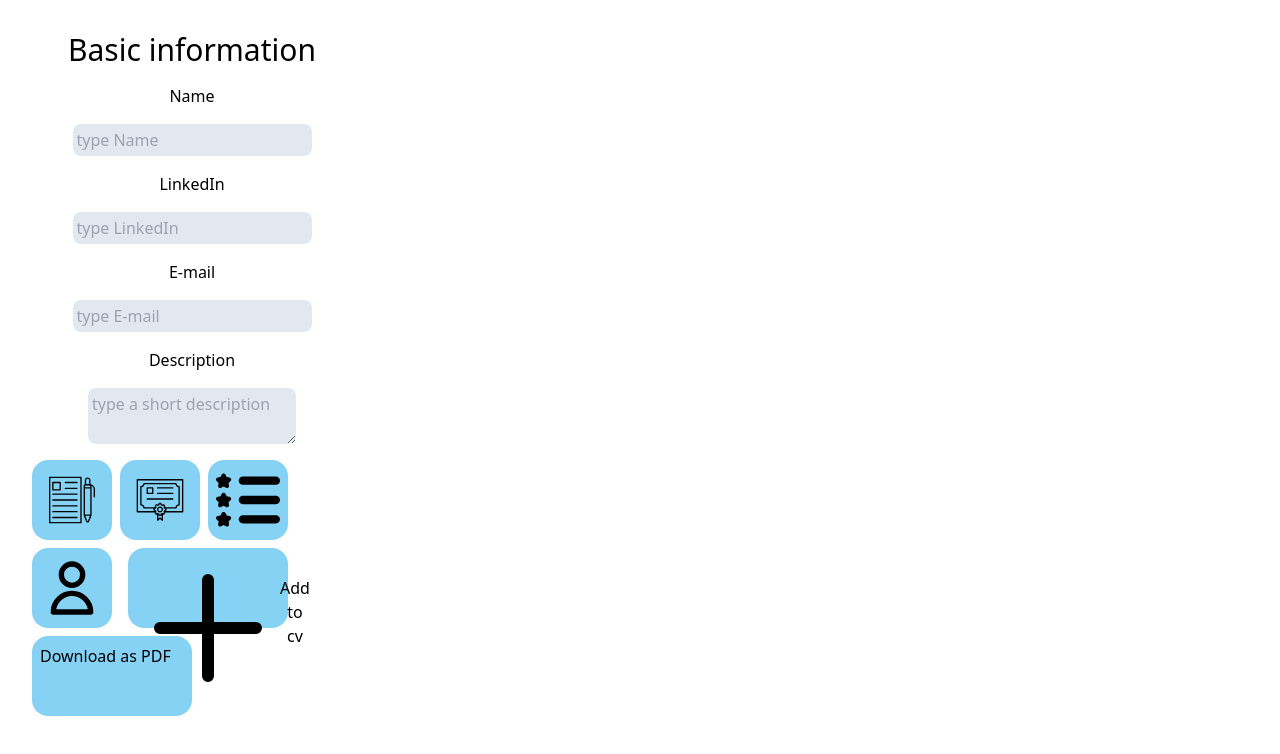
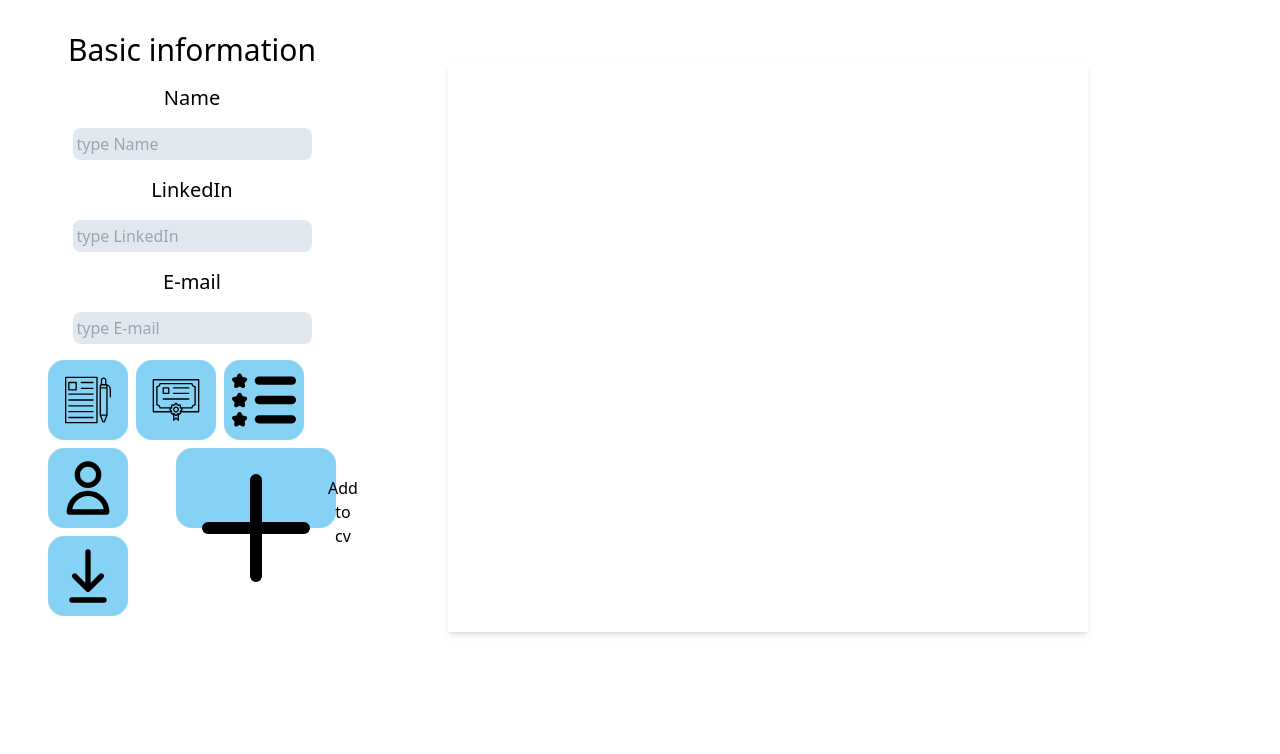
Before and after one commit to Kevyn-lucca/cv-maker, a React (Vite) app: page / in a window 1280 px wide. Shown: the top 754 px of the page. Built offline with nearby package versions, Linux system fonts and the light colour scheme.

Commit message:
projeto finalizado

```diff
--- a/src/AddItem.jsx
+++ b/src/AddItem.jsx
@@ -27,9 +27,11 @@ export function AddItem({
 							<p>{items[1]}</p>
 							<p>{items[2]}</p>
 						</div>
-						<h2 className="font-bold text-2xl underline">About</h2>
 						<p>{items[3]}</p>
-						<button onClick={deleteSection}>Delete Section</button>
+						<button
+							className="w-4 h-4 bg-red-500/50 hover:bg-red-600 rounded-2xl p-2"
+							onClick={deleteSection}
+						></button>
 					</div>
 				);
 				break;
@@ -38,15 +40,18 @@ export function AddItem({
 					<div>
 						<h1 className="font-bold text-2xl underline">Skills</h1>
 						<ul className="list-disc">
-							{items.map((item, index) => (
+							{items.slice(0, -1).map((item, index) => (
 								<li key={index}>{item}</li>
 							))}
 						</ul>
-						<button onClick={deleteSection}>Delete Section</button>
+						<button
+							className="w-4 h-4 bg-red-500/50 hover:bg-red-600 rounded-2xl p-2"
+							onClick={deleteSection}
+						></button>
 					</div>
 				);
 				break;
-			case "Cerificates":
+			case "Certificates":
 				setContent(
 					<div>
 						<h1 className="font-bold text-2xl underline">Certificates</h1>
@@ -55,7 +60,10 @@ export function AddItem({
 								<li key={index}>{item}</li>
 							))}
 						</ul>
-						<button onClick={deleteSection}>Delete Section</button>
+						<button
+							className="w-4 h-4 bg-red-500/50 hover:bg-red-600 rounded-2xl p-2"
+							onClick={deleteSection}
+						></button>
 					</div>
 				);
 				break;
@@ -65,10 +73,15 @@ export function AddItem({
 						<h1 className="text-center font-bold text-4xl underline">
 							{items[0]}
 						</h1>
-						<p className="text-lg">
+						<p className="text-lg text-center">
 							{items[1]}/ {items[2]}
 						</p>
-						<button onClick={deleteSection}>Delete Section</button>
+						<h2 className="font-bold text-2xl underline">About</h2>
+						<p>{items[3]}</p>
+						<button
+							className="w-4 h-4 bg-red-500/50 hover:bg-red-600 rounded-2xl p-2"
+							onClick={deleteSection}
+						></button>
 					</div>
 				);
 		}
--- a/src/Creator.jsx
+++ b/src/Creator.jsx
@@ -2,6 +2,7 @@ import { useState, useRef } from "react";
 import html2canvas from "html2canvas";
 import jsPDF from "jspdf";
 import { AddItem } from "./AddItem";
+import "./animation.css";
 
 function GetInformation() {
 	const [information, setInformation] = useState("Basic information");
@@ -14,6 +15,7 @@ function GetInformation() {
 	const data2Ref = useRef(null);
 	const data3Ref = useRef(null);
 	const data4Ref = useRef(null);
+	const divRef = useRef(null);
 	const itemsRef = useRef(null);
 
 	function DisplayData() {
@@ -21,28 +23,29 @@ function GetInformation() {
 			ProcessedData1: data1Ref.current.value,
 			ProcessedData2: data2Ref.current.value,
 			ProcessedData3: data3Ref.current.value,
-			ProcessedData4: data4Ref.current ? data4Ref.current.value : "",
+			ProcessedData4: data4Ref.current.value,
 			Mode: information,
 		};
 		setItems([...items, newItem]);
 	}
 
 	function handleButtonClick(value) {
-		if (data4Ref.current) {
-			data4Ref.current.style.display = "block";
+		if (divRef.current) {
+			divRef.current.classList.remove("visible");
+			divRef.current.classList.add("hidden");
 		}
-
 		switch (value) {
 			case "Education":
+				if (divRef.current) {
+					divRef.current.classList.remove("hidden");
+					divRef.current.classList.add("visible");
+				}
 				setInformation("Education");
 				setData1("School");
 				setData2("Major");
 				setData3("Date");
 				break;
 			case "Skills":
-				if (data4Ref.current) {
-					data4Ref.current.style.display = "none";
-				}
 				setInformation("Skills");
 				setData1("a major skill");
 				setData2("a major skill");
@@ -55,6 +58,10 @@ function GetInformation() {
 				setData3("a certificate");
 				break;
 			default:
+				if (divRef.current) {
+					divRef.current.classList.remove("hidden");
+					divRef.current.classList.add("visible");
+				}
 				setInformation("Basic information");
 				setData1("Name");
 				setData2("LinkedIn");
@@ -88,7 +95,7 @@ function GetInformation() {
 		<div className="flex">
 			<div className="ml-8 mb-4 flex w-3/12 items-center text-center mt-8 flex-col gap-4">
 				<h3 className="text-3xl m-0">{information}</h3>
-				<p>{data1}</p>
+				<p className=" text-xl"> {data1}</p>
 				<input
 					className="rounded-lg outline-none p-1 bg-slate-200"
 					type="input"
@@ -96,7 +103,7 @@ function GetInformation() {
 					ref={data1Ref}
 					placeholder={`type ${data1}`}
 				/>
-				<p>{data2}</p>
+				<p className=" text-xl"> {data2}</p>
 				<input
 					className="rounded-lg outline-none p-1 bg-slate-200"
 					type="input"
@@ -104,7 +111,7 @@ function GetInformation() {
 					ref={data2Ref}
 					placeholder={`type ${data2}`}
 				/>
-				<p>{data3}</p>
+				<p className=" text-xl"> {data3}</p>
 				<input
 					className="rounded-lg outline-none p-1 bg-slate-200"
 					type="input"
@@ -112,13 +119,16 @@ function GetInformation() {
 					ref={data3Ref}
 					placeholder={`type ${data3}`}
 				/>
-				<p>Description</p>
-				<textarea
-					className="rounded-lg outline-none p-1 bg-slate-200"
-					ref={data4Ref}
-					placeholder={`type a short description`}
-				/>
-				<div className="flex gap-2 flex-wrap justify-items-center">
+				<div className="hidden" ref={divRef}>
+					<p className=" text-xl mb-4">Description</p>
+					<textarea
+						ref={data4Ref}
+						className="rounded-lg resize-none outline-none p-1 h-24 bg-slate-200"
+						placeholder={`type a short description`}
+					/>
+				</div>
+
+				<div className="flex gap-2 ml-4 flex-wrap justify-items-center">
 					<button
 						className="size-20 bg-sky-500/50 hover:bg-cyan-600 rounded-2xl p-2"
 						onClick={() => handleButtonClick("Education")}
@@ -153,7 +163,7 @@ function GetInformation() {
 						/>
 					</button>
 					<button
-						className="w-40 h-20 ml-2 flex text-center bg-sky-500/50 hover:bg-cyan-600 rounded-2xl p-2"
+						className="w-40 h-20 ml-10 flex text-center bg-sky-500/50 hover:bg-cyan-600 rounded-2xl p-2"
 						onClick={DisplayData}
 					>
 						<img
@@ -163,14 +173,17 @@ function GetInformation() {
 						<p className="mt-5">Add to cv </p>
 					</button>
 					<button
-						className="w-40 h-20 flex text-center bg-sky-500/50 hover:bg-cyan-600 rounded-2xl p-2"
+						className="size-20 bg-sky-500/50 hover:bg-cyan-600 rounded-2xl p-2"
 						onClick={downloadDivAsPDF}
 					>
-						Download as PDF
+						<img
+							src="src/assets/download-svgrepo-com.svg"
+							alt="Download button"
+						/>
 					</button>
 				</div>
 			</div>
-			<div className="shadow" ref={itemsRef}>
+			<div className="pl-10 pr-10 mt-16 ml-24 shadow-md w-3/6" ref={itemsRef}>
 				{items.map((item, index) => (
 					<AddItem
 						key={index}
--- /dev/null
+++ b/src/animation.css
@@ -0,0 +1,26 @@
+@keyframes fadeIn {
+	from {
+		opacity: 0;
+		transform: translateY(-20px);
+	}
+	to {
+		opacity: 1;
+		transform: translateY(0);
+	}
+}
+
+.hidden {
+	opacity: 0;
+	transform: translateY(-20px);
+	visibility: hidden;
+	transition: opacity 0.5s ease-in-out, transform 0.5s ease-in-out,
+		visibility 0.5s;
+}
+
+.visible {
+	opacity: 1;
+	transform: translateY(0);
+	visibility: visible;
+	transition: opacity 0.5s ease-in-out, transform 0.5s ease-in-out,
+		visibility 0.5s;
+}
```
Also changed, not shown: src/assets/download-svgrepo-com.svg (added).
